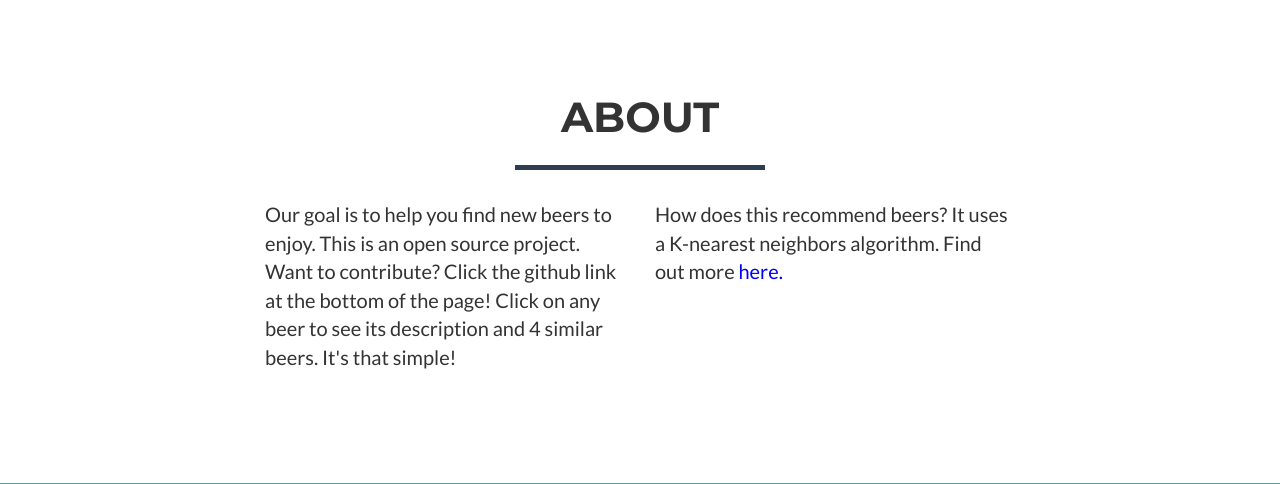
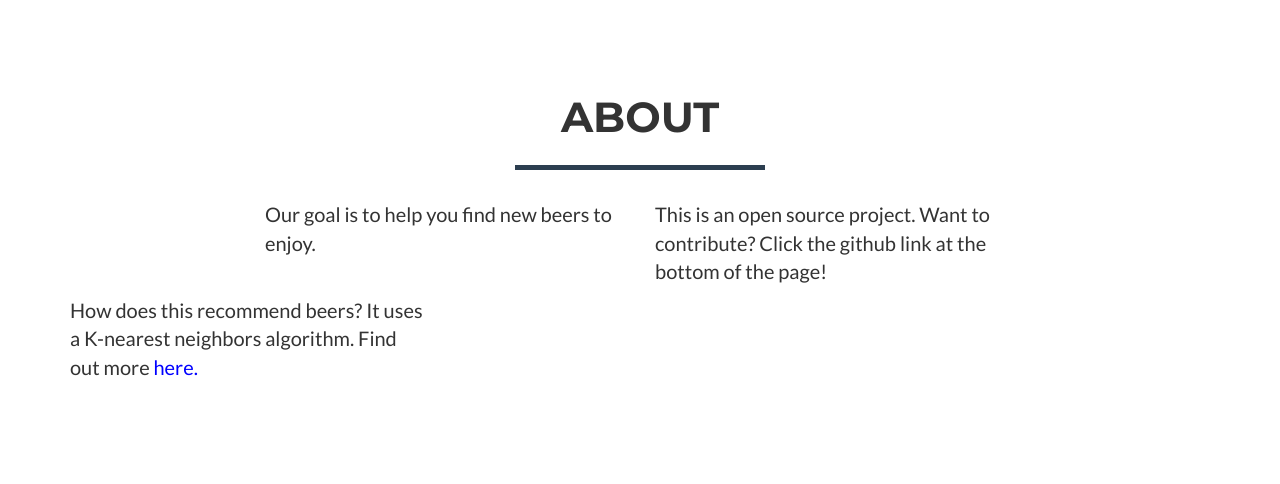
Before and after one commit to trentwoodbury/BeerRecommender, a Flask app: template website/templates/index.html in a window 1280 px wide. Shown: the part 836-1320 px from the top of the page. Run offline with Flask 2, Linux system fonts and the light colour scheme; the template is opened without the code that fills it, so the values that code supplies are empty; parts of the project's set-up code (start-up, migrations or seed data) failed here and were passed over; some libraries are stand-ins or nearby versions.

Commit message:
Revise description section

```diff
--- a/website/templates/index.html
+++ b/website/templates/index.html
@@ -95,12 +95,11 @@
             </div>
             <div class="row">
                 <div class="col-lg-4 col-lg-offset-2">
-                    <p>Our goal is to help you find new beers to enjoy. This
-					   is an open source project. Want to contribute? Click
+                    <p>Our goal is to help you find new beers to enjoy.</p>
+                </div>
+                <div class="col-lg-4">
+                    <p>This is an open source project. Want to contribute? Click
 					   the github link at the bottom of the page!
-
-                       Click on any beer to see its description and 4 similar
-					   beers. It's that simple!
 					</p>
                 </div>
                 <div class="col-lg-4">
@@ -141,7 +140,7 @@
                     <font color="black">
                     <form action="{{url_for('display_beer')}}" method="post">
                     <input type="text" name="desc" id="myInput2"
-                           placeholder="Description (caramel toffee...)" required><br>
+                           placeholder="Description (e.g. caramel toffee...)" required><br>
                     <input type="number" min="0" max="11" name='abv'
                            id="myInput2"
                            placeholder="ABV (e.g. 5.0)" required><br>
```
